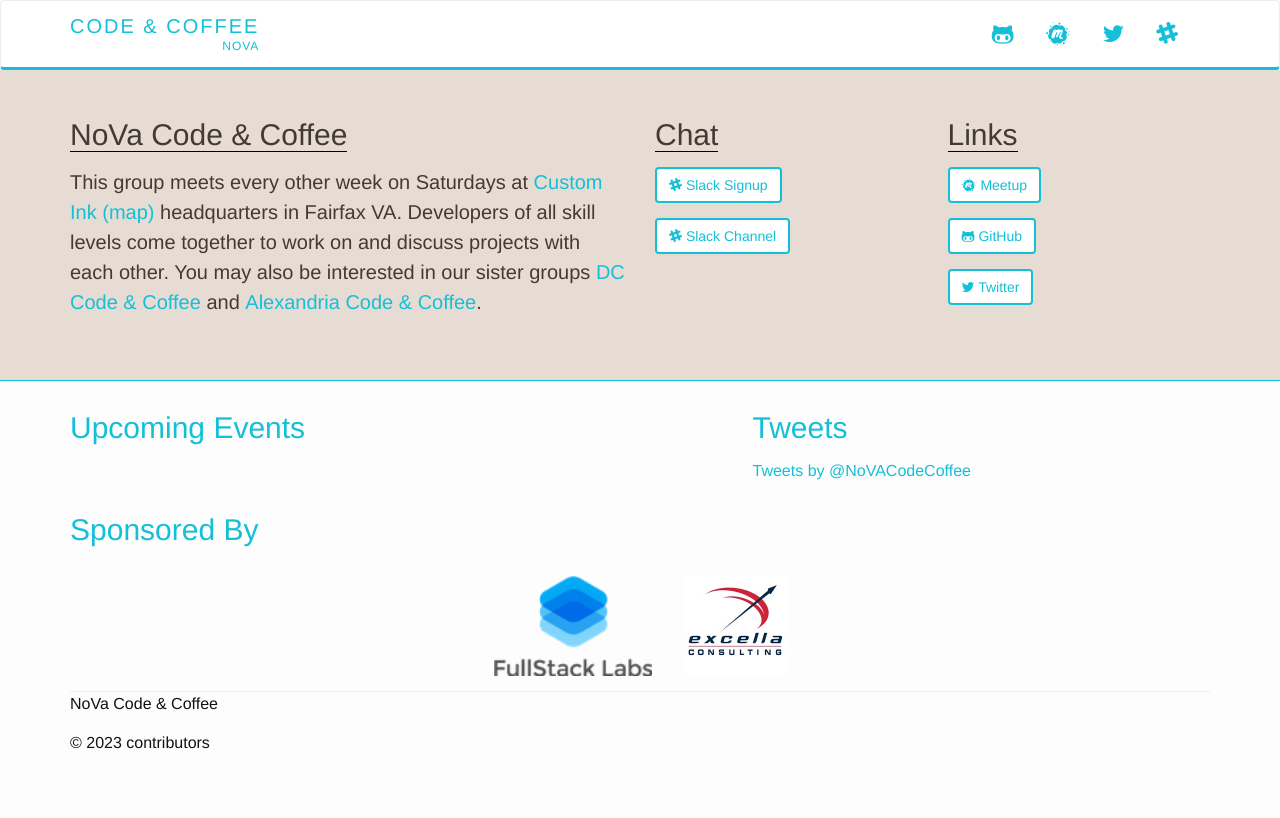
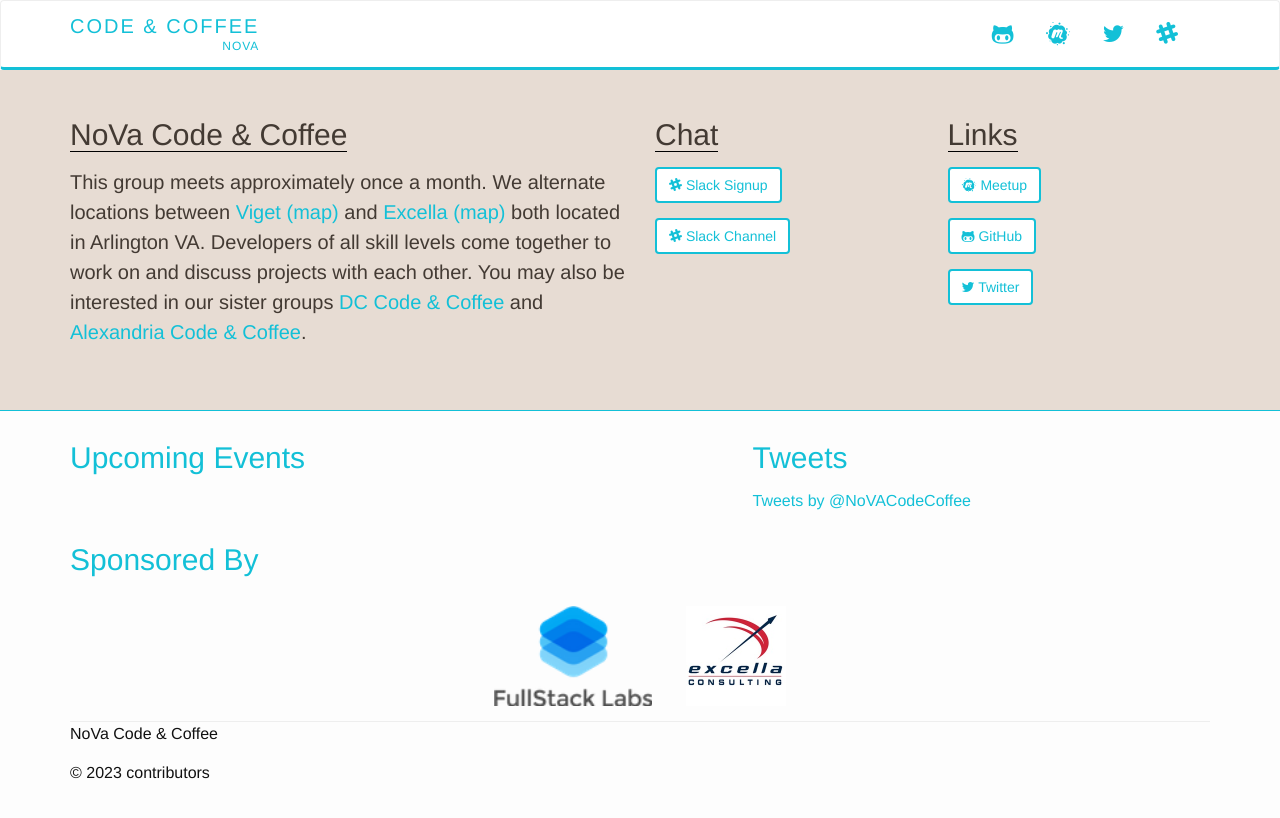
Before and after one commit to NoVACodeCoffee/novacodecoffee.github.io, a Jekyll site: the page built from index.html, in a window 1280 px wide. Shown: the top 818 px of the page. Built offline with Jekyll 4.4.1, drawn with Linux system fonts in a browser that asks for light colours; nearby versions of some CDN libraries; comment, search, counter and statistics services are not loaded.

Commit message:
Update introductory text on main page

```diff
--- a/_includes/banner.html
+++ b/_includes/banner.html
@@ -3,7 +3,7 @@
     <div class="row">
       <div class="col-md-6">
         <h2>NoVa Code &amp; Coffee</h2>
-        <p>This group meets every other week on Saturdays at <a href="https://www.customink.com/" class="slightly-bold">Custom Ink</a> <a href="http://maps.google.com/?q=2910%20District%20Avenue%20+Fairfax">(map)</a> headquarters in Fairfax VA. Developers of all skill levels come together to work on and discuss projects with each other. You may also be interested in our sister groups <a href="http://dccodecoffee.com" class="slightly-bold">DC Code &amp; Coffee</a> and <a href="http://www.alxcodecoffee.com" class="slightly-bold">Alexandria Code &amp; Coffee</a>.</p>
+        <p>This group meets approximately once a month. We alternate locations between <a href="https://www.viget.com/" class="slightly-bold">Viget</a> <a href="https://goo.gl/maps/uPYiiqYuR5dJ17oW7">(map)</a> and <a href="https://pluribusdigital.com/" class="slightly-bold">Excella</a> <a href="https://goo.gl/maps/SxydHR6zpubnbtGL9">(map)</a>  both located in Arlington VA. Developers of all skill levels come together to work on and discuss projects with each other. You may also be interested in our sister groups <a href="http://dccodecoffee.com" class="slightly-bold">DC Code &amp; Coffee</a> and <a href="http://www.alxcodecoffee.com" class="slightly-bold">Alexandria Code &amp; Coffee</a>.</p>
       </div>
       <div class="col-md-3">
         <h2>Chat</h2>
```
Also changed, not shown: Gemfile.lock.
